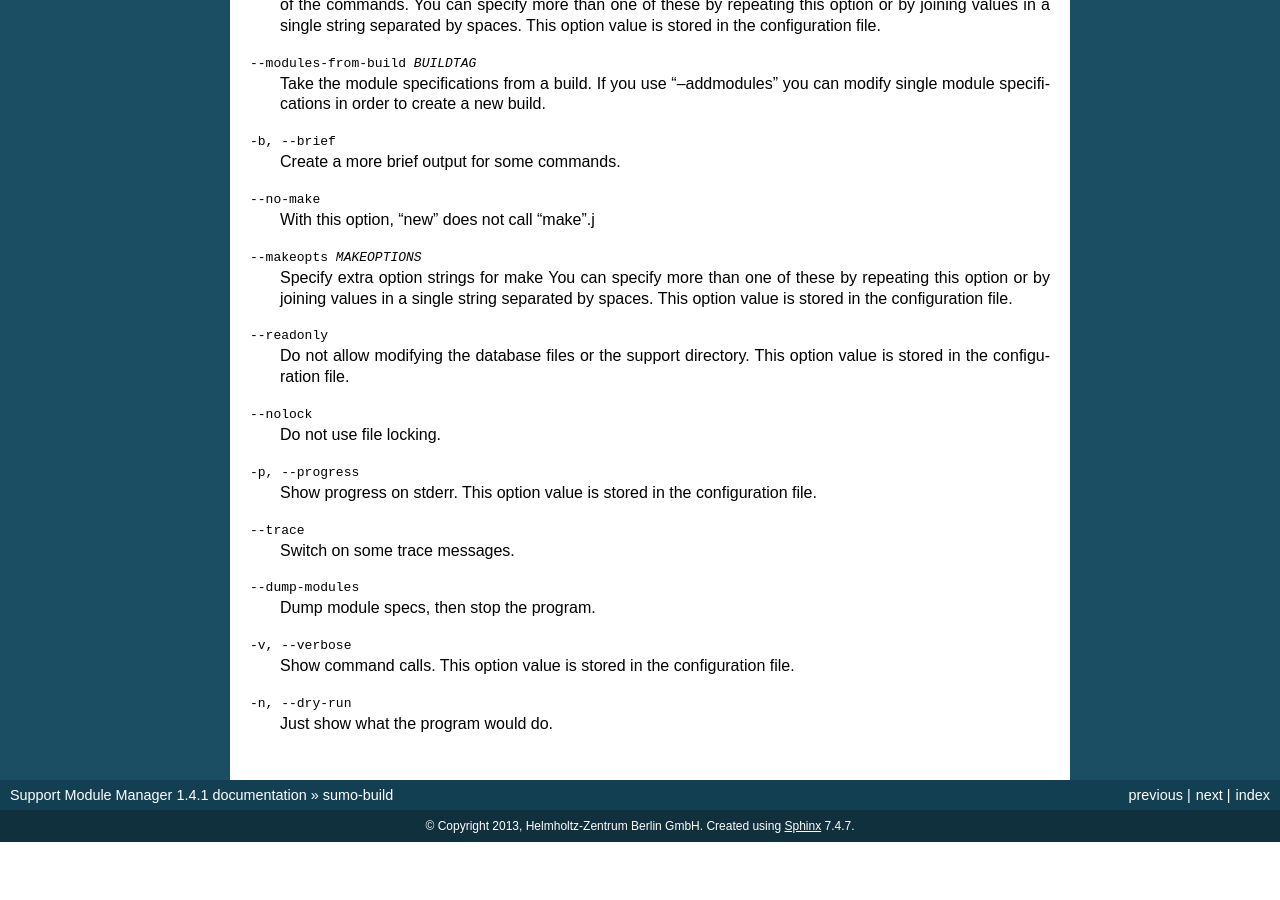
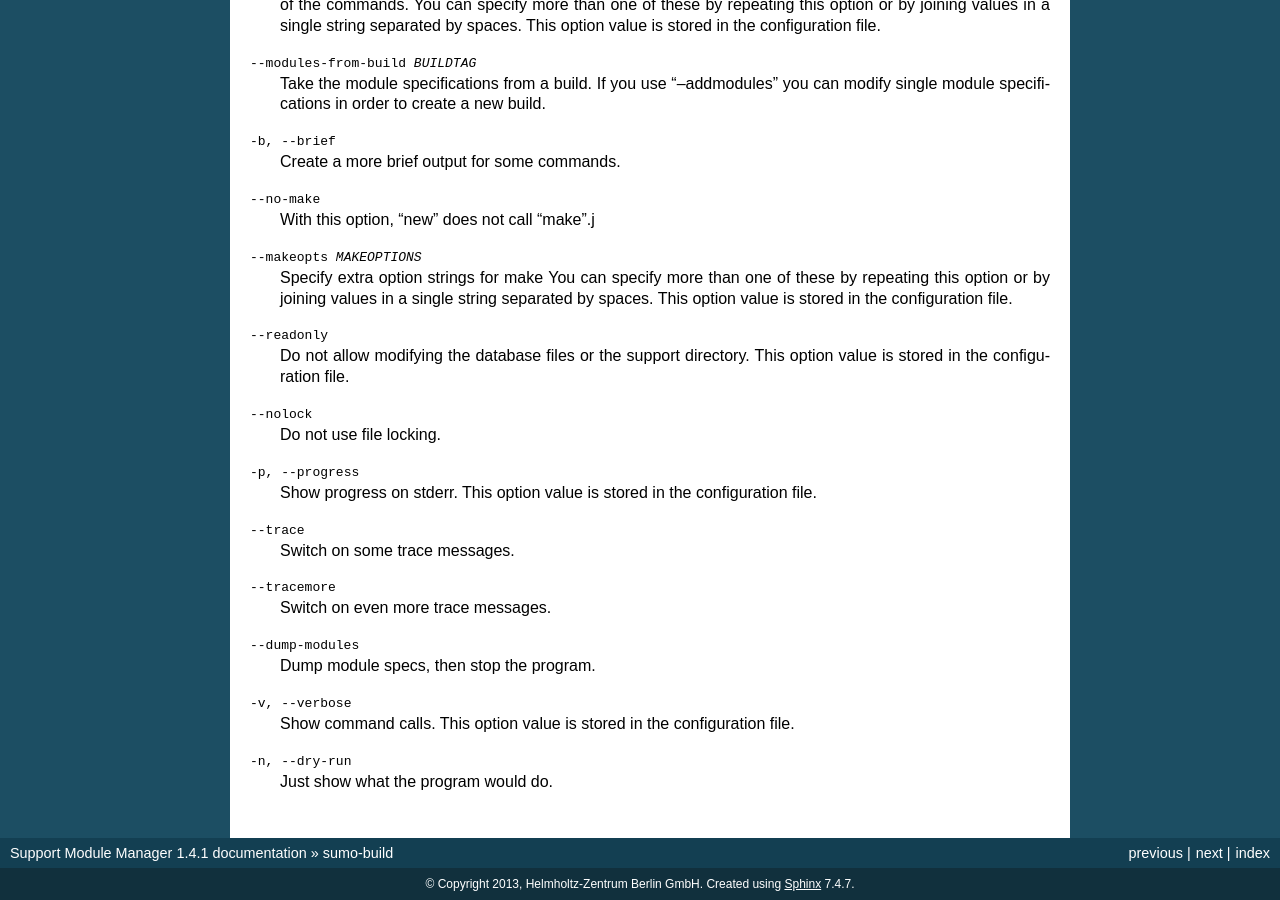
Before and after one commit to klauer/epics-sumo-mirror, a Sphinx documentation site: the page built from doc/reference-sumo-build.rst, in a window 1280 px wide and 900 px high, scrolled down 5300 px. Built offline with Sphinx 7.4.7, drawn with Linux system fonts in a browser that asks for light colours; pages that are not in the unit, such as notebooks, are missing from menus; before the commit the page ends 6142 px from its top, so only the background shows below that.

Commit message:
In sumo-build, option "--tracemore" gives more trace messages with new/try.
This option lets the program produce more trace messages than --trace when it
is started with commands "new" and "try".

```diff
--- a/doc/reference-sumo-build.rst
+++ b/doc/reference-sumo-build.rst
@@ -332,6 +332,7 @@ Here is a short overview on command line options:
 -p, --progress        Show progress on stderr. This option value is stored in
                       the configuration file.
 --trace               Switch on some trace messages.
+--tracemore           Switch on even more trace messages.
 --dump-modules        Dump module specs, then stop the program.
 -v, --verbose         Show command calls.  This option value is stored in the
                       configuration file.
```
Also changed, not shown: 1 other file.
